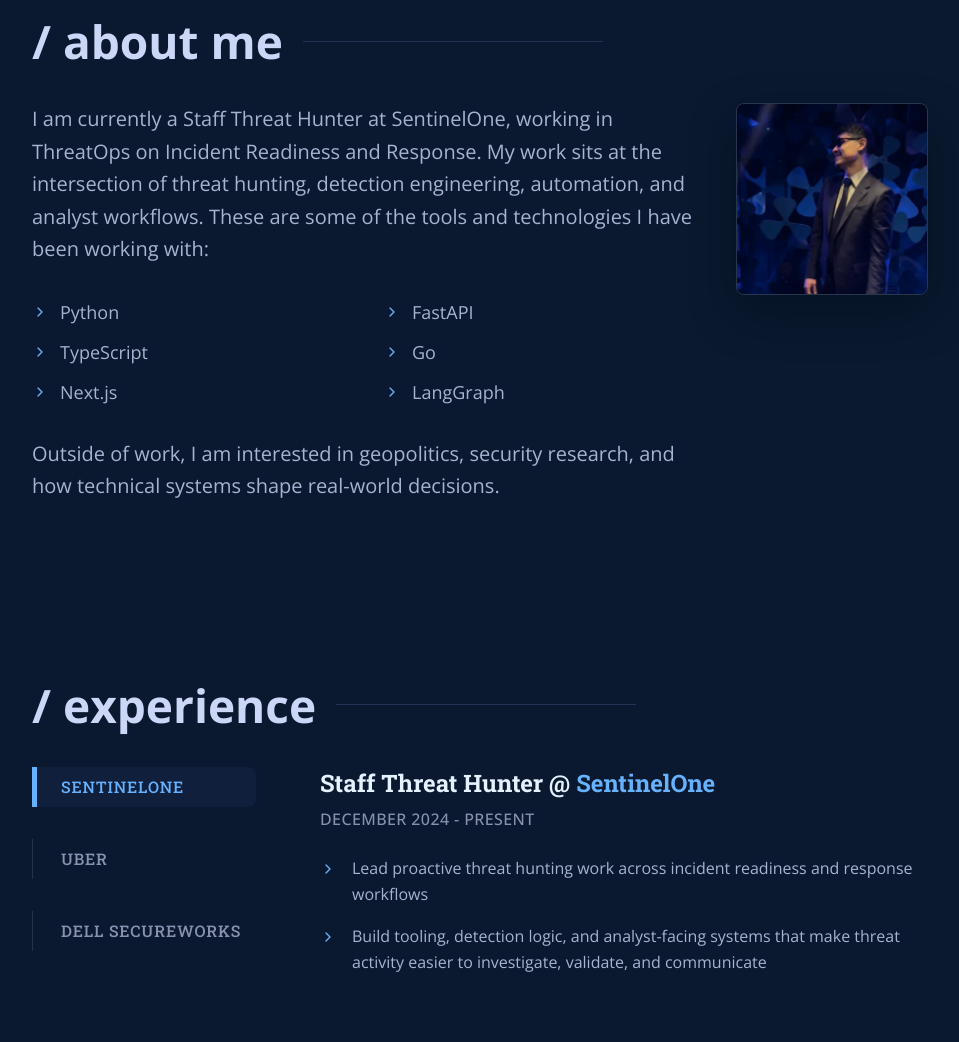
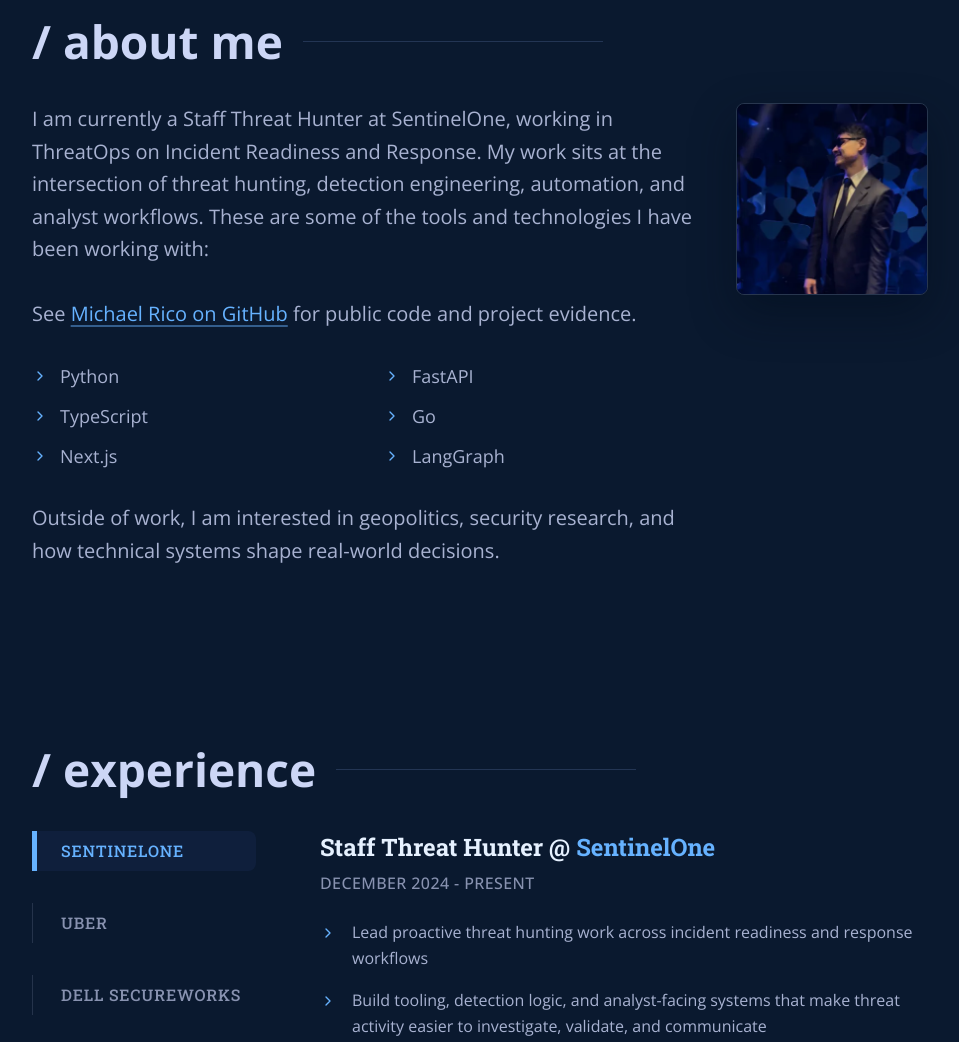
Before and after one commit to ricomanifesto/rico, an Astro site: page / in a window 1280 px wide. Shown: the part 689-1731 px from the top of the page, without its empty margins (160-1119 px from the left). Built offline with nearby package versions, Linux system fonts and the light colour scheme; Astro itself is replaced by a stand-in of ours.

Commit message:
Link public GitHub profile

```diff
--- a/src/components/AboutMe.tsx
+++ b/src/components/AboutMe.tsx
@@ -1,6 +1,7 @@
 import { motion } from "framer-motion";
 import { ChevronRight } from "lucide-react";
 import { aboutBehavior, aboutContent } from "../content/portfolio";
+import { githubProfileLink, socialLinkBehavior } from "../content/navigation";
 
 export default function AboutMe() {
   const getTechnologyItemOffsetX = (index: number) =>
@@ -35,6 +36,28 @@
               viewport={{ once: true }}
             >
               I am currently a Staff Threat Hunter at SentinelOne, working in ThreatOps on Incident Readiness and Response. My work sits at the intersection of threat hunting, detection engineering, automation, and analyst workflows. These are some of the tools and technologies I have been working with:
+            </motion.p>
+
+            <motion.p
+              className="about-body-copy about-body-spaced"
+              initial={{ opacity: 0 }}
+              whileInView={{ opacity: 1 }}
+              transition={{
+                delay: aboutBehavior.introMotion.delay,
+                duration: aboutBehavior.introMotion.duration,
+              }}
+              viewport={{ once: true }}
+            >
+              See{" "}
+              <a
+                href={githubProfileLink.href}
+                target={socialLinkBehavior.externalTarget}
+                rel={socialLinkBehavior.externalRel}
+                className="about-profile-link"
+              >
+                Michael Rico on GitHub
+              </a>{" "}
+              for public code and project evidence.
             </motion.p>
 
             <motion.ul
--- a/src/content/navigation.ts
+++ b/src/content/navigation.ts
@@ -56,6 +56,13 @@
   external: false,
 };
 
+export const githubProfileLink: SocialLink = {
+  label: "GitHub",
+  href: "https://github.com/ricomanifesto",
+  kind: "github",
+  external: true,
+};
+
 export const socialLinkBehavior: SocialLinkBehavior = {
   externalTarget: "_blank",
   externalRel: "noopener noreferrer",
@@ -63,12 +70,7 @@
 
 export const socialLinks: readonly SocialLink[] = [
   contactLink,
-  {
-    label: "GitHub",
-    href: "https://github.com/ricomanifesto",
-    kind: "github",
-    external: true,
-  },
+  githubProfileLink,
   {
     label: "LinkedIn",
     href: "https://www.linkedin.com/in/ricomanifesto",
--- a/src/index.css
+++ b/src/index.css
@@ -519,6 +519,25 @@
   margin-bottom: 2rem;
 }
 
+.about-profile-link {
+  color: var(--portfolio-active-accent);
+  text-decoration: underline;
+  text-decoration-color: rgba(102, 178, 255, 0.45);
+  text-underline-offset: 0.2em;
+  transition: color 180ms ease, text-decoration-color 180ms ease;
+}
+
+.about-profile-link:hover {
+  color: var(--portfolio-page-foreground);
+  text-decoration-color: currentColor;
+}
+
+.about-profile-link:focus-visible {
+  border-radius: 0.125rem;
+  outline: 2px solid var(--portfolio-focus-ring);
+  outline-offset: 0.2rem;
+}
+
 .about-technology-grid {
   display: grid;
   grid-auto-flow: column;
```
Also changed, not shown: tests/browser/home.spec.mjs (+21 -5 lines).
